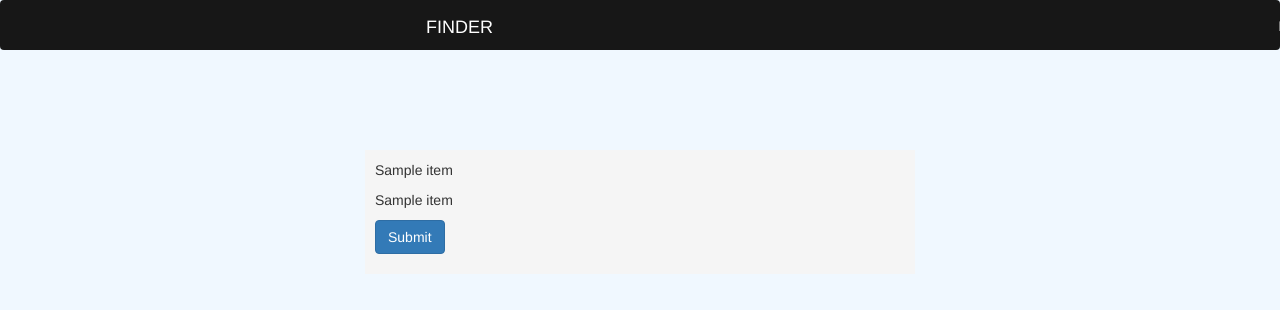
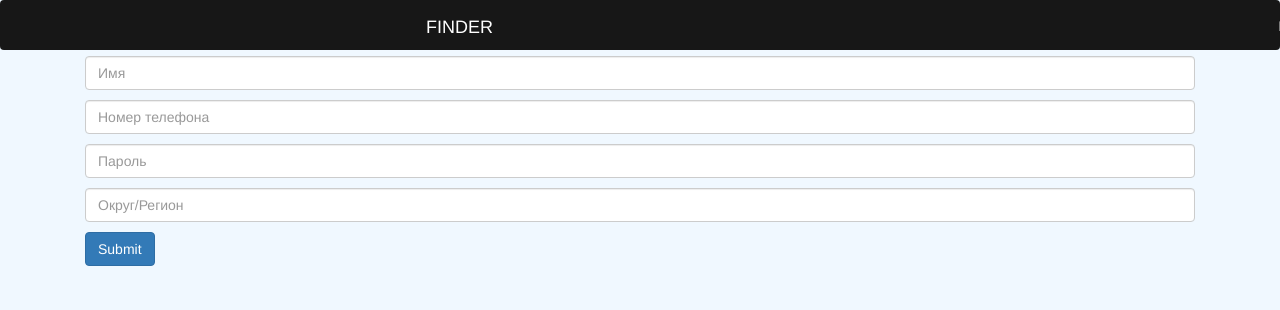
Before and after one commit to FYouBi/WEB_project, a Python web app: template templates/log_in.html in a window 1280 px wide. Shown: the top 310 px of the page. Run offline with Jinja, Linux system fonts and the light colour scheme; the template is opened without the code that fills it: most values are stand-ins (such as "Sample title", 1, 10 or a date in 2020); form fields are guessed from the names that the template uses; some libraries are stand-ins or nearby versions.

Commit message:
Update log_in.html

```diff
--- a/templates/log_in.html
+++ b/templates/log_in.html
@@ -1,24 +1,41 @@
 {% extends "base.html" %}
 
 {% block content %}
-<form style="margin-top: 150px;
-    margin-left: auto;
-    margin-right: auto;
-    max-width: 550px;
-    background-color: #f5f5f5;
-    padding: 10px;" action="" method="post" novalidate>
+<form id="register" action="" method="post" novalidate>
     {{ form.hidden_tag() }}
-    {% for item in list %}
-      <p>{{ item.label }}</p>
+    <h3 style="text-align: center;">Регистрация</h3>
     <p>
-          {{ item(class="form-control") }}
-          {% for error in item.errors %}
+        {{ form.name(class="form-control", type="name", placeholder="Имя") }}
+        {% for error in form.name.errors %}
     <div class="alert alert-danger" role="alert">
         {{ error }}
     </div>
+    {% endfor %}
     </p>
+    <p>
+        {{ form.phone_number(class="form-control", placeholder="Номер телефона") }}
+        {% for error in form.phone_number.errors %}
+    <div class="alert alert-danger" role="alert">
+        {{ error }}
+    </div>
     {% endfor %}
+    </p>
+    <p>
+        {{ form.password(class="form-control", type="password", placeholder="Пароль") }}
+        {% for error in form.password.errors %}
+    <div class="alert alert-danger" role="alert">
+        {{ error }}
+    </div>
     {% endfor %}
+    </p>
+    <p>
+        {{ form.address(class="form-control", type="address", placeholder="Округ/Регион") }}
+        {% for error in form.address.errors %}
+    <div class="alert alert-danger" role="alert">
+        {{ error }}
+    </div>
+    {% endfor %}
+    </p>
     {% if message %}
         <div class="alert alert-danger" role="alert">
               {{ message }}
```
Lines whose indentation alone changed are shown as unchanged.
